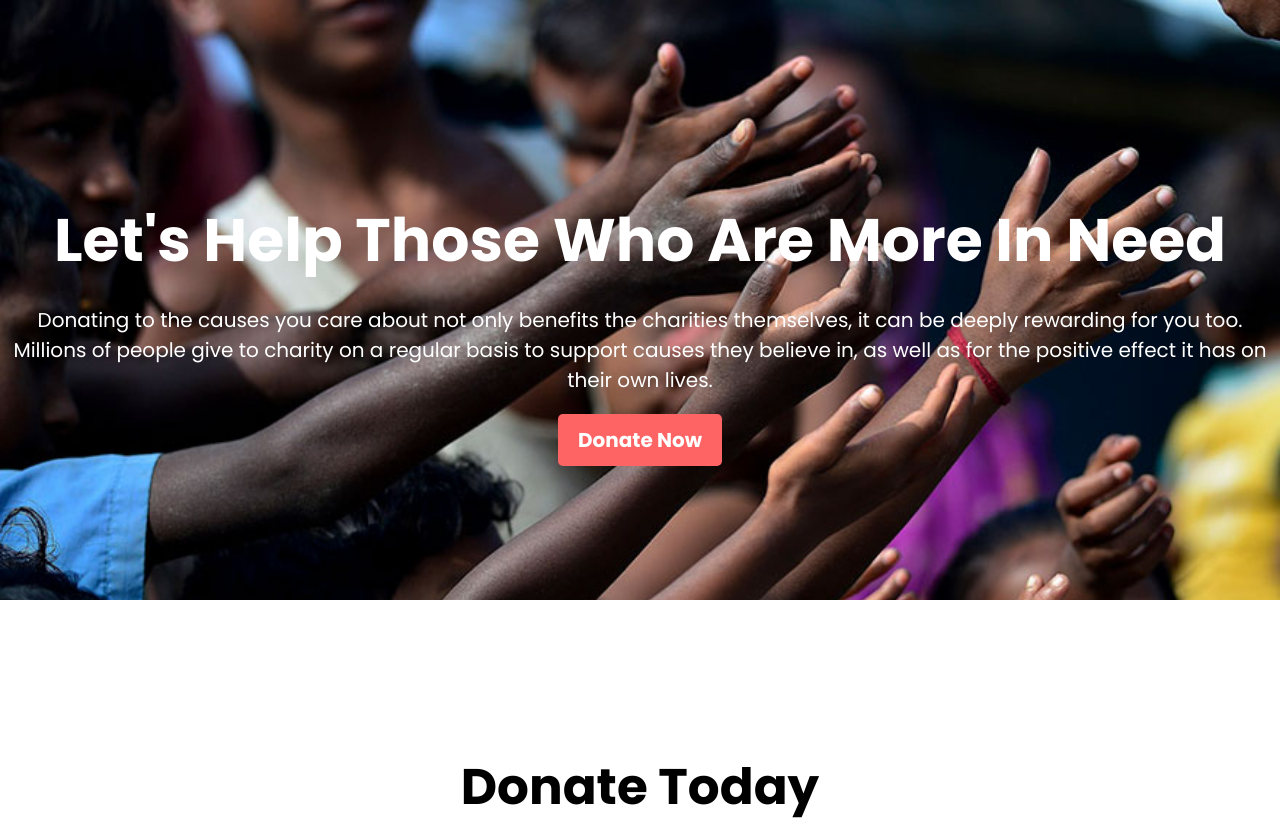
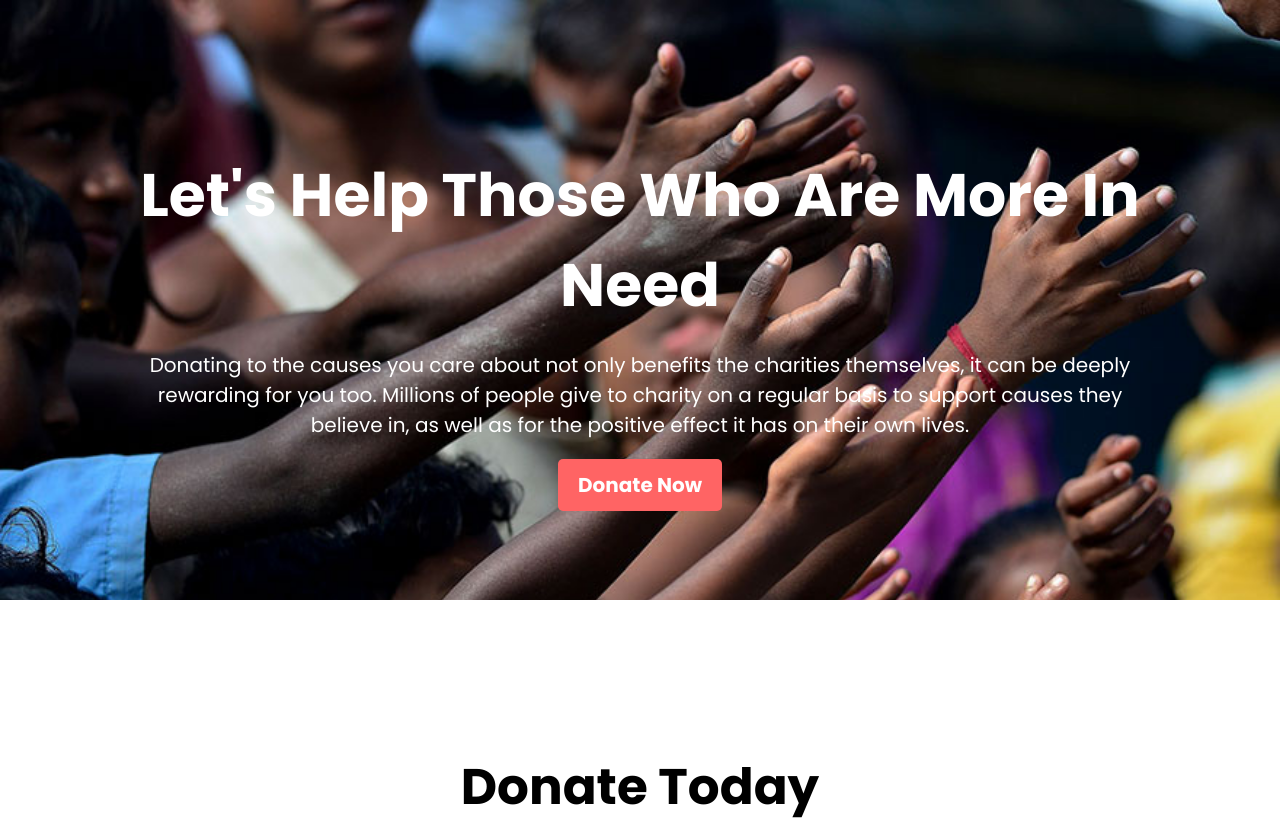
Before and after one commit to khandaker-md-yasin-arafat/donate-here, a plain HTML site: page index.html in a window 1280 px wide. Shown: the top 828 px of the page. Drawn offline with Linux system fonts and the light colour scheme.

Commit message:
ready website

```diff
--- a/index.html
+++ b/index.html
@@ -15,7 +15,7 @@
 <body>
     <header>
         <section class="top-part">
-            <div>
+            <div class="top-part-content">
                 <h1>Let's Help Those Who Are More In Need</h1>
                 <p>Donating to the causes you care about not only benefits the charities themselves, it can be deeply rewarding for you too. Millions of people give to charity on a regular basis to support causes they believe in, as well as for the positive effect it has on their own lives.</p>
                 <a href="#" class="link-btn">Donate Now</a>
--- a/style.css
+++ b/style.css
@@ -18,6 +18,7 @@ section{
     color: #ffffff;
     display: grid;
     align-items: center;
+    justify-items: center;
 }
 .top-part h1{
     font-size: 60px;
@@ -26,6 +27,9 @@ section{
 .top-part p{
     font-size: 20px;
     margin-bottom: 30px;
+}
+.top-part-content{
+    width: 80%;
 }
 .link-btn{
     text-decoration: none;
@@ -158,4 +162,5 @@ footer{
 }
 .footer-content h1{
     font-size: 50px;
+    color: #FF6464;
 }
```
